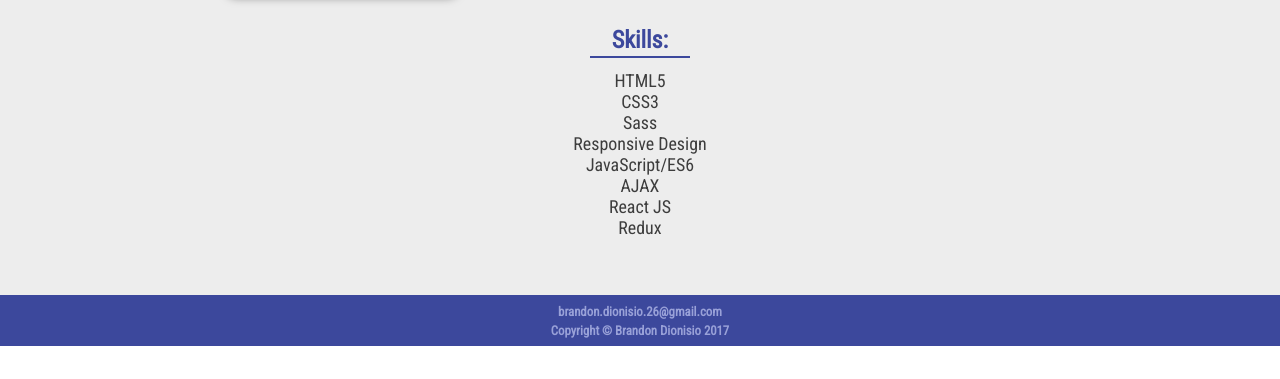
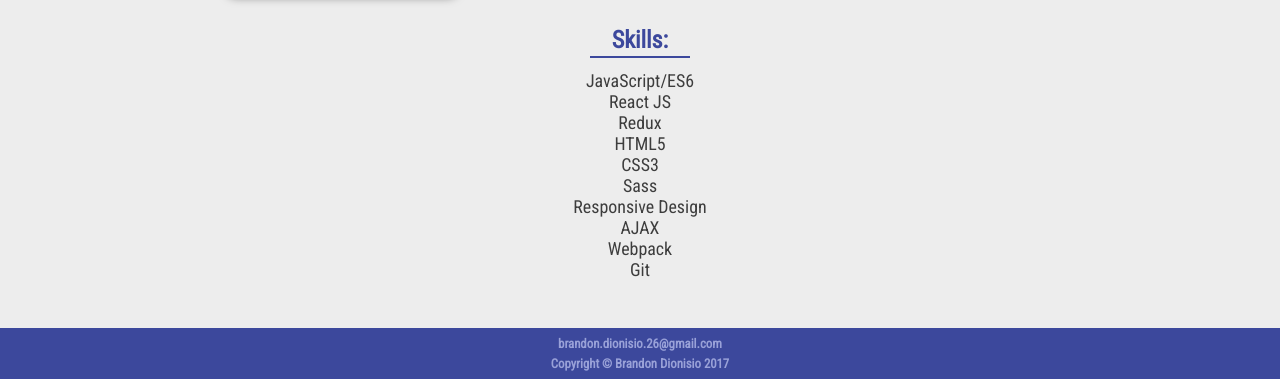
Before and after one commit to bd2187/portfolio, a React app: page /about in a window 1280 px wide. Shown: the part 454-833 px from the top of the page. Before the commit the page ends 800 px from the top, so only its background shows below. Built offline with nearby package versions, Linux system fonts and the light colour scheme.

Commit message:
Add link to linkdin account. Update skills in About component

```diff
--- a/app/components/About.js
+++ b/app/components/About.js
@@ -23,14 +23,16 @@
         <div className="skills-box">
           <h3 className="skillsHeader">Skills:</h3>
           <ul className="skillsList">
+            <li>JavaScript/ES6</li>
+            <li>React JS</li>
+            <li>Redux</li>
             <li>HTML5</li>
             <li>CSS3</li>
             <li>Sass</li>
             <li>Responsive Design</li>
-            <li>JavaScript/ES6</li>
             <li>AJAX</li>
-            <li>React JS</li>
-            <li>Redux</li>
+            <li>Webpack</li>
+            <li>Git</li>
           </ul>
         </div>
       </div>
--- a/app/components/Contact.js
+++ b/app/components/Contact.js
@@ -12,7 +12,7 @@
             </a>
           </li>
           <li>
-            <Link to="#" target="_blank">
+            <Link to="https://www.linkedin.com/in/bd2187/" target="_blank">
               <i className="fa fa-linkedin" aria-hidden="true"></i>
             </Link>
           </li>
--- a/app/styles/scss/main.scss
+++ b/app/styles/scss/main.scss
@@ -212,7 +212,6 @@
     display: block;
     // margin: 1em auto;
     box-shadow: 0px 3px 10px rgba(0,0,0,0.5);
-    background: pink;
   }
 
   .about-me {
```
Also changed, not shown: app/styles/css/main.css.
